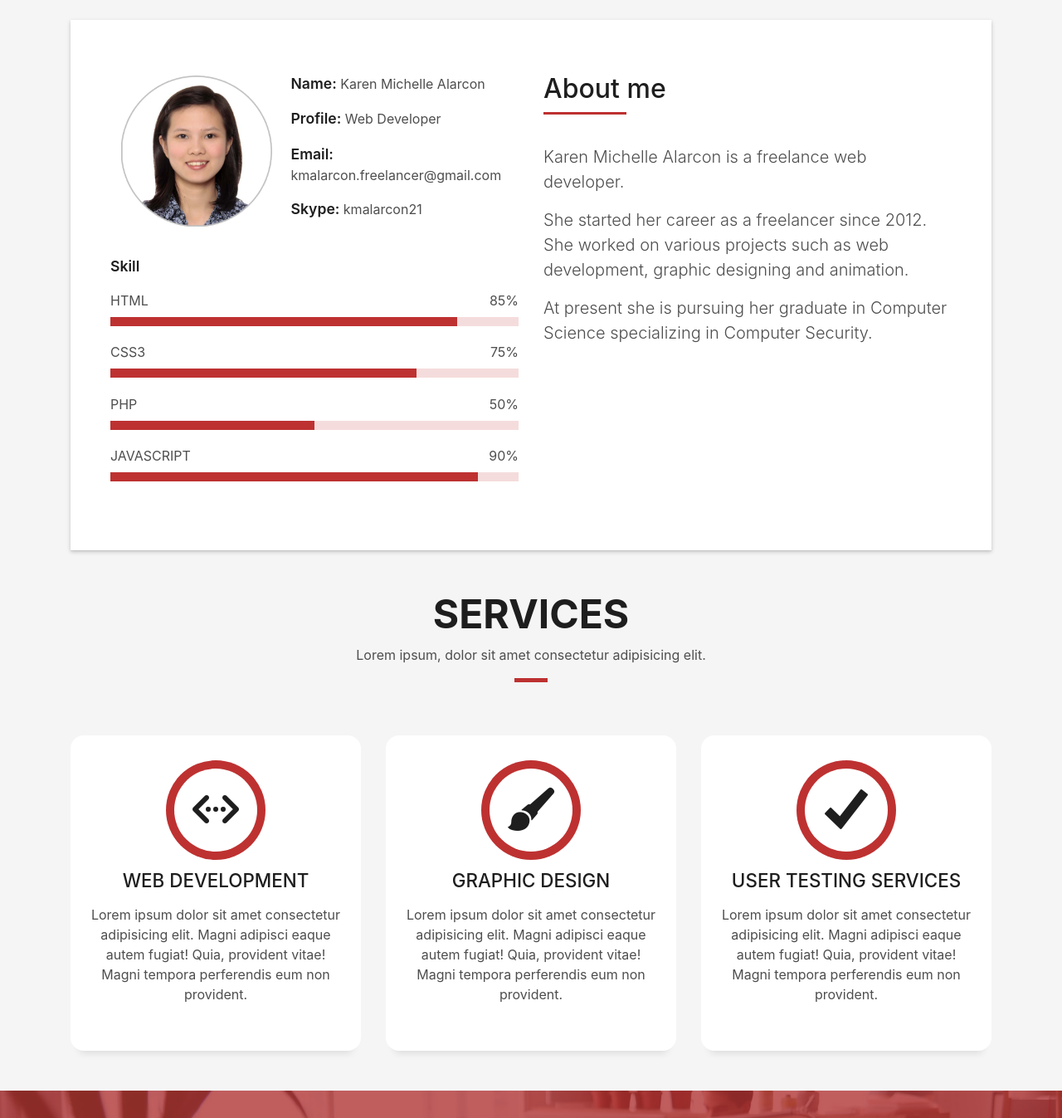
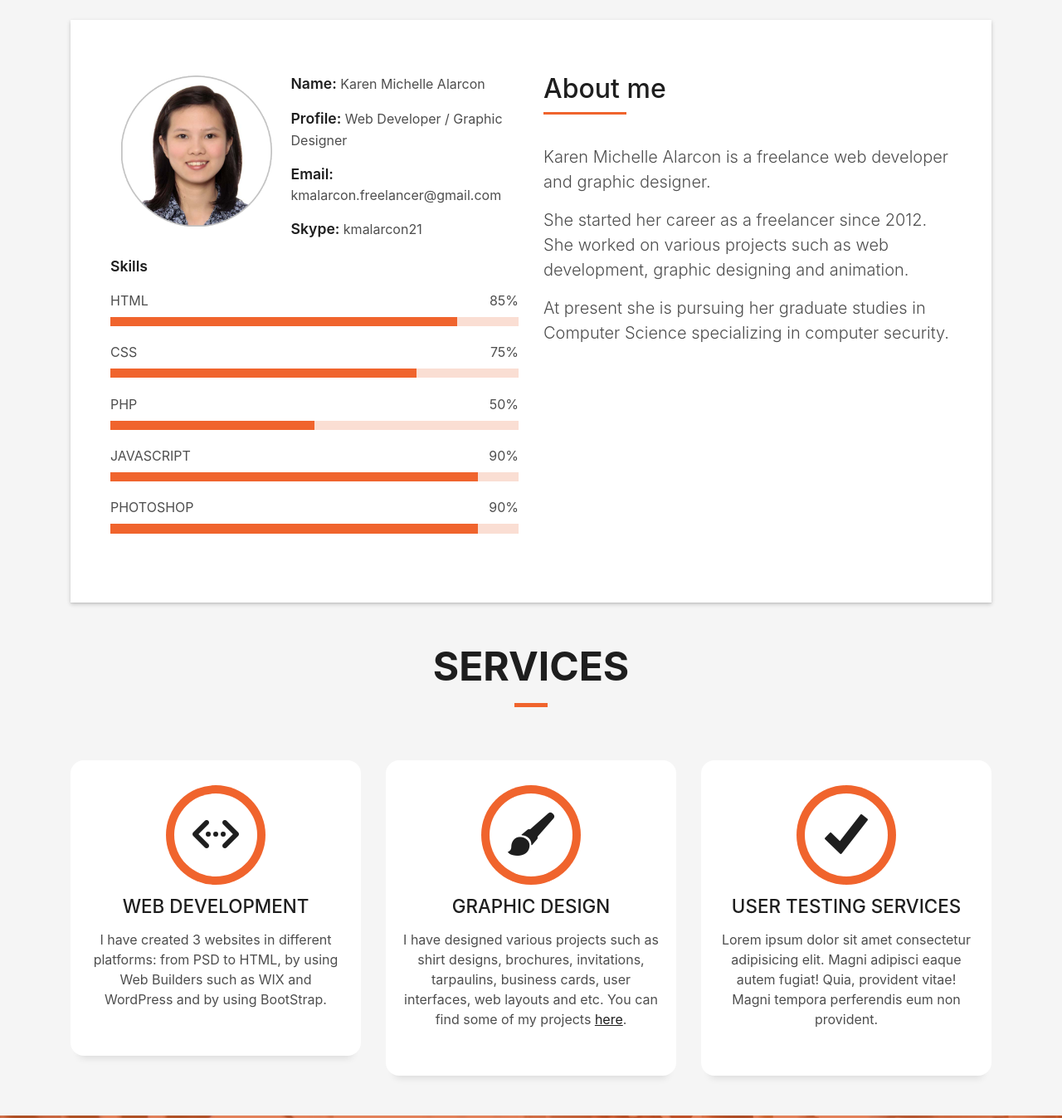
Before and after one commit to kmKowdz/kmalarcon, a plain HTML site: page index.html in a window 1280 px wide. Shown: the part 840-2187 px from the top of the page at 83% size. Drawn offline with Linux system fonts and the light colour scheme; files whose address does not match are found by name.

Commit message:
updated images

```diff
--- a/index.html
+++ b/index.html
@@ -22,7 +22,7 @@
   <link href="lib/lightbox/css/lightbox.min.css" rel="stylesheet">
 
   <!-- Main Stylesheet File -->
-  <link href="css/style-red.css" rel="stylesheet">
+  <link href="css/style-orange.css" rel="stylesheet">
 
 </head>
 
@@ -31,7 +31,7 @@
   <!--/ Nav Star /-->
   <nav class="navbar navbar-b navbar-trans navbar-expand-md fixed-top" id="mainNav">
     <div class="container">
-      <a class="navbar-brand js-scroll" href="#page-top"><img src="img/apple-touch-icon.png" alt="KM Personal Website" title="logo" width="50px" height="50px">  karenmichelle</a>
+      <a class="navbar-brand js-scroll" href="#page-top"><img src="img/km-logo.png" alt="KM Personal Website" title="logo" width="175px" height="50px"></a>
       <button class="navbar-toggler collapsed" type="button" data-toggle="collapse" data-target="#navbarDefault"
         aria-controls="navbarDefault" aria-expanded="false" aria-label="Toggle navigation">
         <span></span>
@@ -90,26 +90,26 @@
                 <div class="row">
                   <div class="col-sm-6 col-md-5">
                     <div class="about-img">
-                      <img src="img/testimonial-2.png" class="img-fluid rounded b-shadow-a" alt="">
+                      <img src="img/km-pic.png" class="img-fluid rounded b-shadow-a" alt="">
                     </div>
                   </div>
                   <div class="col-sm-6 col-md-7">
                     <div class="about-info">
                       <p><span class="title-s">Name: </span> <span>Karen Michelle Alarcon</span></p>
-                      <p><span class="title-s">Profile: </span> <span> Web Developer</span></p>
+                      <p><span class="title-s">Profile: </span> <span>Web Developer / Graphic Designer</span></p>
                       <p><span class="title-s">Email: </span> <span>kmalarcon.freelancer@gmail.com</span></p>
                       <p><span class="title-s">Skype: </span> <span>kmalarcon21</span></p>
                     </div>
                   </div>
                 </div>
                 <div class="skill-mf">
-                  <p class="title-s">Skill</p>
+                  <p class="title-s">Skills</p>
                   <span>HTML</span> <span class="pull-right">85%</span>
                   <div class="progress">
                     <div class="progress-bar" role="progressbar" style="width: 85%;" aria-valuenow="85" aria-valuemin="0"
                       aria-valuemax="100"></div>
                   </div>
-                  <span>CSS3</span> <span class="pull-right">75%</span>
+                  <span>CSS</span> <span class="pull-right">75%</span>
                   <div class="progress">
                     <div class="progress-bar" role="progressbar" style="width: 75%" aria-valuenow="75" aria-valuemin="0"
                       aria-valuemax="100"></div>
@@ -124,6 +124,11 @@
                     <div class="progress-bar" role="progressbar" style="width: 90%" aria-valuenow="90" aria-valuemin="0"
                       aria-valuemax="100"></div>
                   </div>
+				  <span>PHOTOSHOP</span> <span class="pull-right">90%</span>
+                  <div class="progress">
+                    <div class="progress-bar" role="progressbar" style="width: 90%" aria-valuenow="90" aria-valuemin="0"
+                      aria-valuemax="100"></div>
+                  </div>
                 </div>
               </div>
               <div class="col-md-6">
@@ -134,13 +139,13 @@
                     </h5>
                   </div>
                   <p class="lead">
-                    Karen Michelle Alarcon is a freelance web developer.
+                    Karen Michelle Alarcon is a freelance web developer and graphic designer.
                   </p>
                   <p class="lead">
                     She started her career as a freelancer since 2012. She worked on various projects such as web development, graphic designing and animation.
                   </p>
                   <p class="lead">
-                    At present she is pursuing her graduate in Computer Science specializing in Computer Security.
+                    At present she is pursuing her graduate studies in Computer Science specializing in computer security.
                   </p>
                 </div>
               </div>
@@ -161,7 +166,7 @@
               Services
             </h3>
             <p class="subtitle-a">
-              Lorem ipsum, dolor sit amet consectetur adipisicing elit.
+
             </p>
             <div class="line-mf"></div>
           </div>
@@ -191,43 +196,11 @@
             <div class="service-content">
               <h2 class="s-title">Web Development</h2>
               <p class="s-description text-center">
-                Lorem ipsum dolor sit amet consectetur adipisicing elit. Magni adipisci eaque autem fugiat! Quia,
-                provident vitae! Magni
-                tempora perferendis eum non provident.
+                I have created 3 websites in different platforms: from PSD to HTML, by using Web Builders such as WIX and WordPress and by using BootStrap.
               </p>
             </div>
           </div>
         </div>
-<!--         <div class="col-md-4">
-          <div class="service-box">
-            <div class="service-ico">
-              <span class="ico-circle"><i class="ion-camera"></i></span>
-            </div>
-            <div class="service-content">
-              <h2 class="s-title">Photography</h2>
-              <p class="s-description text-center">
-                Lorem ipsum dolor sit amet consectetur adipisicing elit. Magni adipisci eaque autem fugiat! Quia,
-                provident vitae! Magni
-                tempora perferendis eum non provident.
-              </p>
-            </div>
-          </div>
-        </div> -->
-<!--         <div class="col-md-4">
-          <div class="service-box">
-            <div class="service-ico">
-              <span class="ico-circle"><i class="ion-android-phone-portrait"></i></span>
-            </div>
-            <div class="service-content">
-              <h2 class="s-title">Responsive Design</h2>
-              <p class="s-description text-center">
-                Lorem ipsum dolor sit amet consectetur adipisicing elit. Magni adipisci eaque autem fugiat! Quia,
-                provident vitae! Magni
-                tempora perferendis eum non provident.
-              </p>
-            </div>
-          </div>
-        </div> -->
         <div class="col-md-4">
           <div class="service-box">
             <div class="service-ico">
@@ -236,9 +209,7 @@
             <div class="service-content">
               <h2 class="s-title">Graphic Design</h2>
               <p class="s-description text-center">
-                Lorem ipsum dolor sit amet consectetur adipisicing elit. Magni adipisci eaque autem fugiat! Quia,
-                provident vitae! Magni
-                tempora perferendis eum non provident.
+                I have designed various projects such as shirt designs, brochures, invitations, tarpaulins, business cards, user interfaces, web layouts and etc. You can find some of my projects <a href="http://bit.ly/KMGraphicDesigns" target="_new"><ins>here</ins></a>.
               </p>
             </div>
           </div>
```
Also changed, not shown: img/km-logo.png (added), img/km-pic-1.jpg (renamed from img/testimonial-1.jpg), img/km-pic.png (renamed from img/testimonial-2.png), img/testimonial-3.jpg (deleted).
